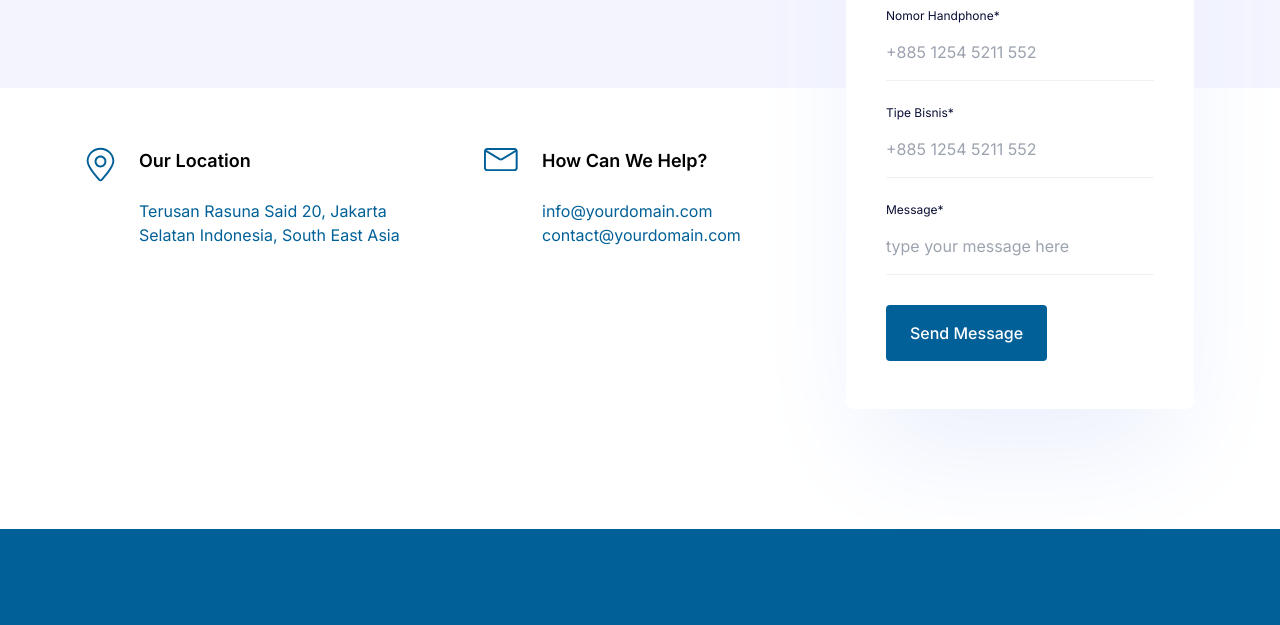
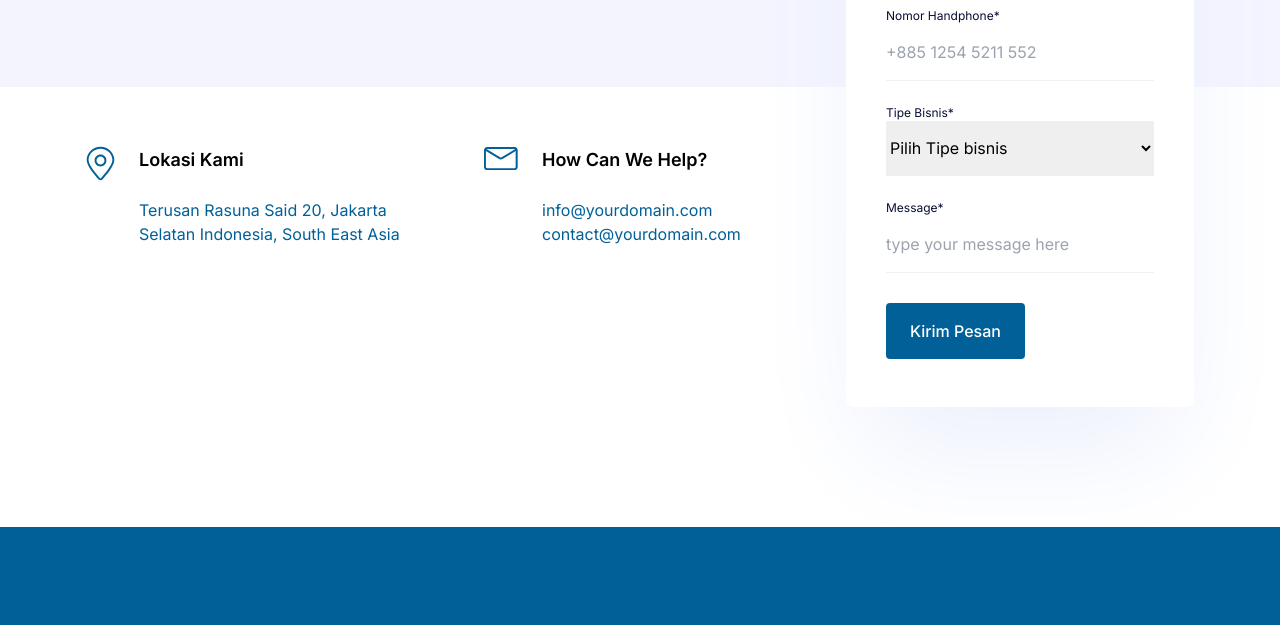
Before and after one commit to ardalabs/southfins, a website: page index.html in a window 1280 px wide. Shown: the part 4345-4970 px from the top of the page. Drawn offline with Linux system fonts and the light colour scheme.

Commit message:
update contact

```diff
--- a/index.html
+++ b/index.html
@@ -713,7 +713,7 @@
                     </svg>
                   </div>
                   <div>
-                    <h5 class="text-lg font-semibold mb-6">Our Location</h5>
+                    <h5 class="text-lg font-semibold mb-6">Lokasi Kami</h5>
                     <p class="text-base text-body-color">
                       Terusan Rasuna Said 20, Jakarta Selatan Indonesia, South
                       East Asia
@@ -788,13 +788,13 @@
                   <label for="phone" class="block text-xs text-dark"
                     >Tipe Bisnis*</label
                   >
-                  <input
-                    type="text"
-                    name="phone"
-                    placeholder="+885 1254 5211 552"
-                    class="w-full border-0 border-b border-[#f1f1f1] focus:border-primary focus:outline-none py-4"
-                  />
+                  <select required id="countries" class="w-full border-0 border-b border-[#f1f1f1] focus:border-primary focus:outline-none py-4">
+                    <option selected >Pilih Tipe bisnis</option>
+                    <option value="US">Individu</option>
+                    <option value="CA">Perusahaan</option>
+                  </select>
                 </div>
+
                 <div class="mb-6">
                   <label for="message" class="block text-xs text-dark"
                     >Message*</label
@@ -811,7 +811,7 @@
                     type="submit"
                     class="inline-flex items-center justify-center py-4 px-6 rounded text-white bg-primary text-base font-medium hover:bg-dark transition duration-300 ease-in-out"
                   >
-                    Send Message
+                    Kirim Pesan
                   </button>
                 </div>
               </form>
```
